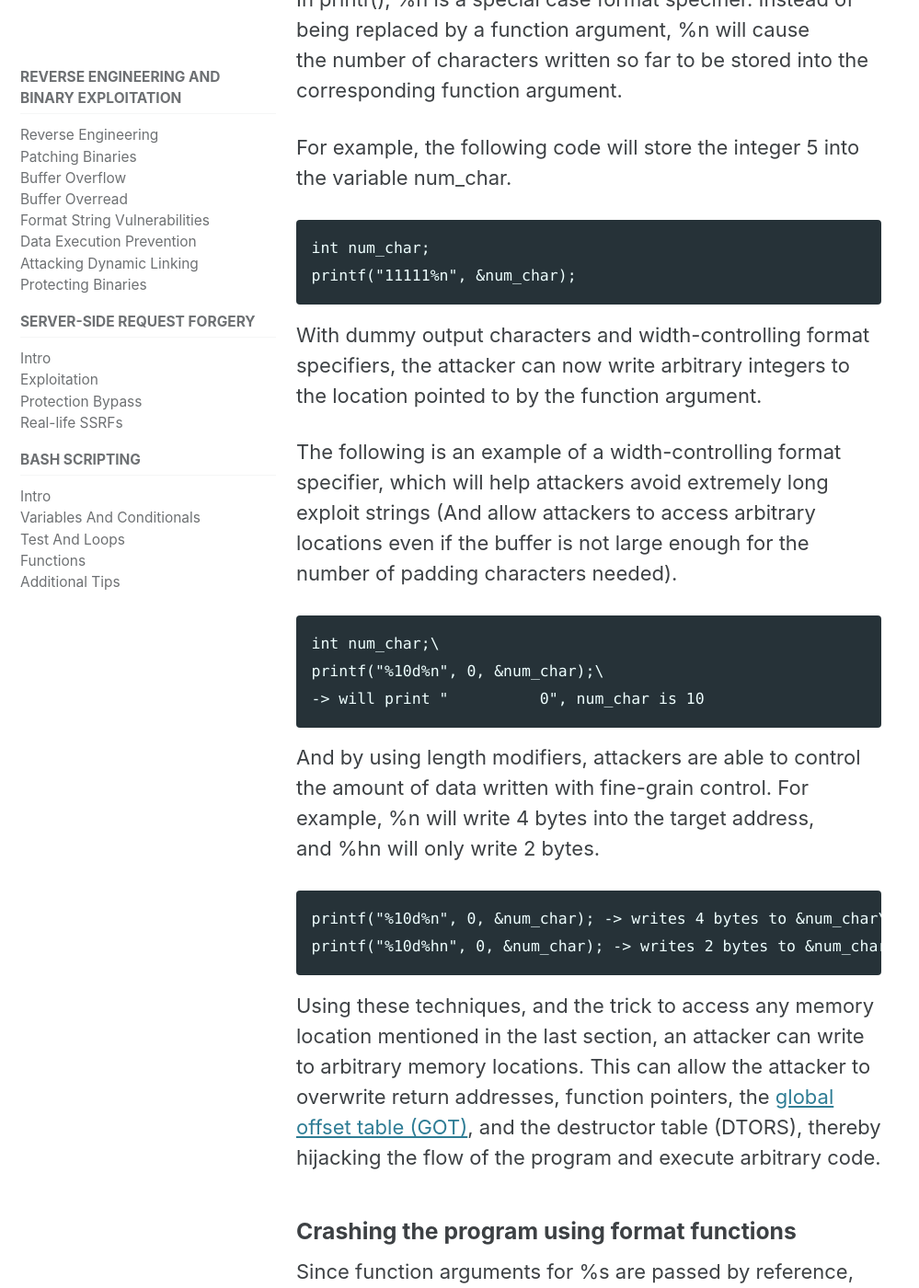
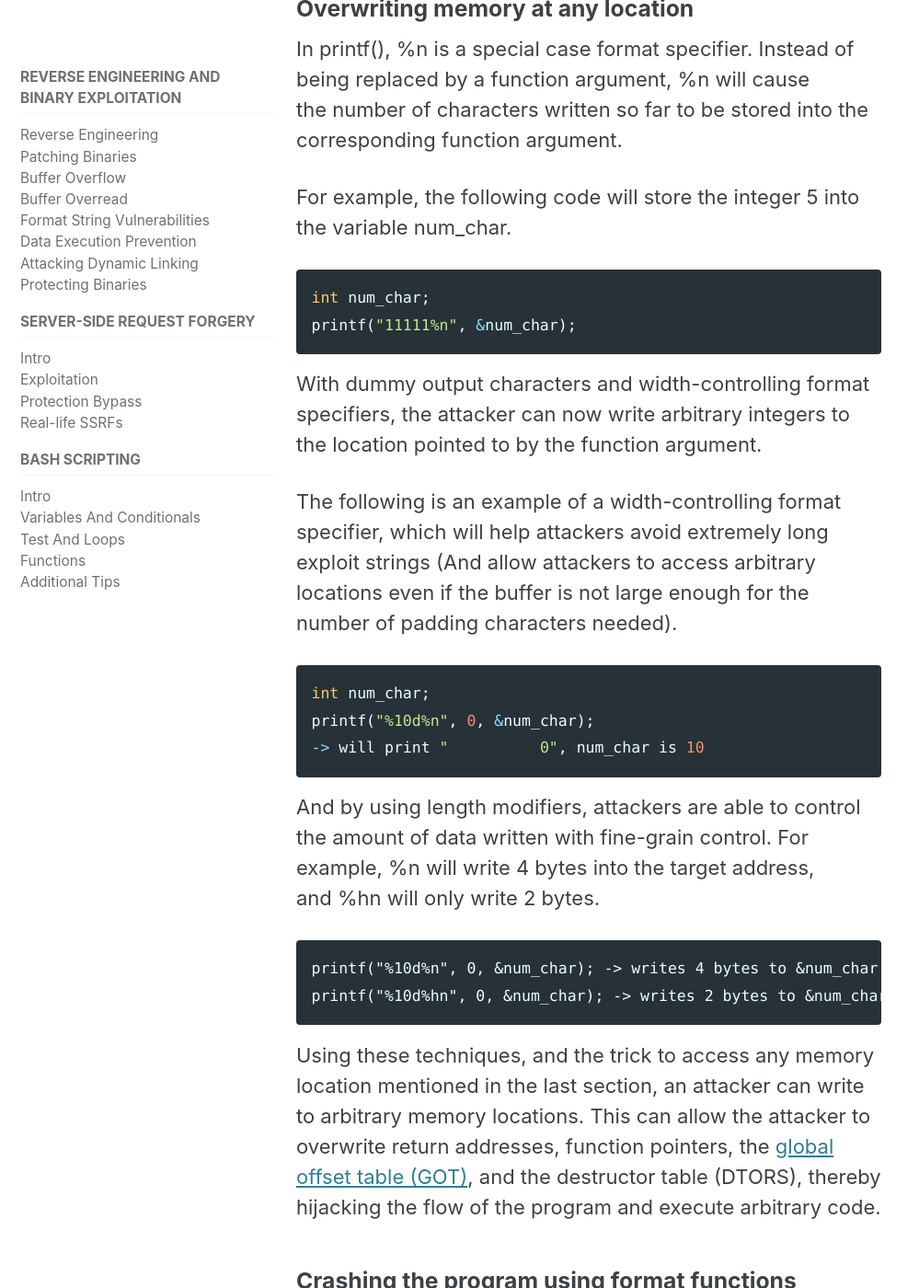
Before and after one commit to vkili/blog, a Jekyll site: the page built from _posts/2020-08-09-format-string-vulnerabilities.md, in a window 1280 px wide and 1400 px high, scrolled down 6653 px. Shown: the whole window at 92% size, without its empty margins (0-999 px from the left). Built offline with Jekyll 4.4.1, drawn with Linux system fonts in a browser that asks for light colours; cached includes are drawn as plain includes; some of the changed text lies outside the part shown.

Commit message:
fix syntax highlighting

````diff
--- a/_posts/2020-08-09-format-string-vulnerabilities.md
+++ b/_posts/2020-08-09-format-string-vulnerabilities.md
@@ -19,13 +19,13 @@ Format specifiers in a format string are placeholders that will be replaced w
 
 For example, the following code snippet shows how printf() in C works. The statement will output different sentences, depending on what is contained in the variable name.
 
-```
+```c
 printf("Hello, my name is %s.", &name);
 ```
 
 If the variable name contains the string "Vickie", the printf() statement will output:
 
-```
+```c
 Hello, my name is Vickie.
 ```
 
@@ -42,7 +42,7 @@ And in addition to %s used in the example above, there are a number of differe
 
 According to the data format dictated by the format specifiers, format functions retrieve the data requested from the stack.
 
-```
+```c
 printf("A is the number %d, B is the string %s", A, &B);
 ```
 
@@ -66,7 +66,7 @@ For now, keep in mind that local variables and function arguments are stored on
 
 So what happens when an attacker provides more format specifiers than there are function arguments to fill its place? When there are two format specifiers, but only one function argument to supply value, what would printf() do?
 
-```
+```c
 printf("A is the number %d, reading stack data: %x", A);
 ```
 
@@ -74,14 +74,15 @@ printf() will still attempt to retrieve two values from the stack. But since on
 
 So an attacker could simply provide the string below to read large amounts of data on the stack:
 
-```
+```c
 printf("%x%x%x%x%x%x%x%x%x%x%x%x%x%x%x%x%x%x%x%x");\
 -> will print the next 20 items on the stack
 ```
 
 An attacker can even directly access the *i*th argument on the stack by using a special case format specifier:
 
-```printf("%10$x");\
+```c
+printf("%10$x");\
 -> will print the tenth element next on the stack
 ```
 
@@ -95,7 +96,7 @@ But how do you control the address accessed by %s? You'll need to place an addr
 
 And conveniently, the format string (which you fully control) is stored on the stack! So if you can plant the address on the format string and get %s to dereference it, you can essentially access data beyond the stack.
 
-```
+```c
 printf("\xef\xbe\xad\xde%x%x%x%s", A, B, C);
 ```
 
@@ -118,7 +119,7 @@ In printf(), %n is a special case format specifier. Instead of being replaced
 
 For example, the following code will store the integer 5 into the variable num_char.
 
-```
+```c
 int num_char;
 printf("11111%n", &num_char);
 ```
@@ -127,16 +128,16 @@ With dummy output characters and width-controlling format specifiers, the attac
 
 The following is an example of a width-controlling format specifier, which will help attackers avoid extremely long exploit strings (And allow attackers to access arbitrary locations even if the buffer is not large enough for the number of padding characters needed).
 
-```
-int num_char;\
-printf("%10d%n", 0, &num_char);\
+```c
+int num_char;
+printf("%10d%n", 0, &num_char);
 -> will print "          0", num_char is 10
 ```
 
 And by using length modifiers, attackers are able to control the amount of data written with fine-grain control. For example, %n will write 4 bytes into the target address, and %hn will only write 2 bytes.
 
 ```
-printf("%10d%n", 0, &num_char); -> writes 4 bytes to &num_char\
+printf("%10d%n", 0, &num_char); -> writes 4 bytes to &num_char
 printf("%10d%hn", 0, &num_char); -> writes 2 bytes to &num_char
 ```
 
@@ -150,7 +151,7 @@ But values on the stack are not always an address. They might be integers, chara
 
 The exploit string would look something like this:
 
-```
+```c
 printf ("%s%s%s%s%s%s%s%s%s%s%s%s%s%s%s%s%s%s%s%s%s%s%s%s");
 ```
 
@@ -164,13 +165,13 @@ When using format functions, it is important to avoid using user input directly
 
 In short, user input should go here:
 
-```
+```c
 printf("string: %s", USER_INPUT);
 ```
 
 And not here:
 
-```
+```c
 printf(USER_INPUT, A, B);
 ```
 
````
